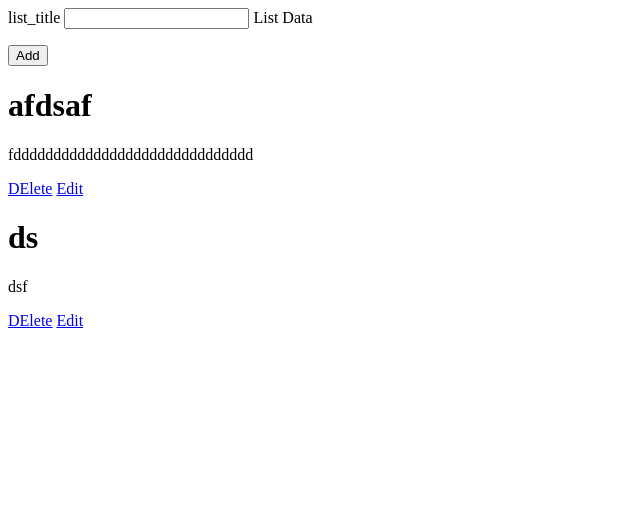
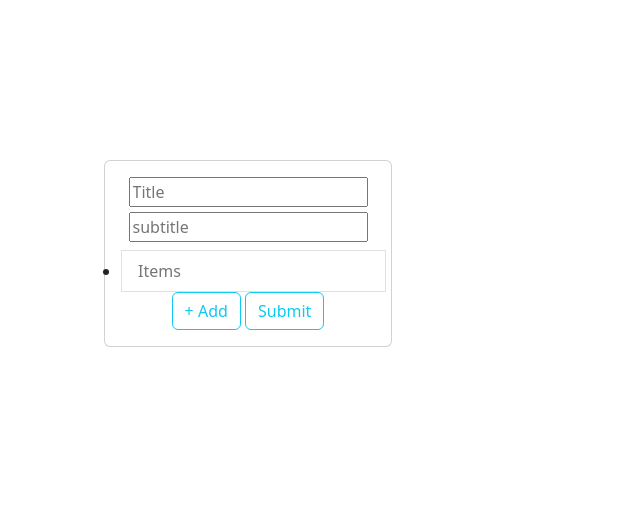
Before and after one commit to seriousadi/TodoList, a Flask app: page / in a window 1280 px wide. Shown: the top 506 px of the page, without its empty margins (0-640 px from the left). Run offline with Flask 3, Linux system fonts and the light colour scheme.

Commit message:
make it look better

```diff
--- a/main.py
+++ b/main.py
@@ -1,7 +1,8 @@
 from flask import Flask, render_template, request, redirect, url_for, flash
 from flask_sqlalchemy import SQLAlchemy
-from wtforms import StringField, validators, FieldList, SubmitField
+from wtforms import StringField, validators, SubmitField, TextAreaField
 from flask_wtf import FlaskForm
+import json
 
 db = SQLAlchemy()
 app = Flask(__name__)
@@ -13,7 +14,7 @@ db.init_app(app)
 # wtf form
 class TodolistForm(FlaskForm):
     title = StringField("list_title", validators=[validators.DataRequired()])
-    list_data = FieldList(StringField('List Data', [validators.DataRequired()]))
+    list_data = TextAreaField('List Data', [validators.DataRequired()])
     submit = SubmitField("Add")
 
 
@@ -24,6 +25,7 @@ class Todolist(db.Model):
     id = db.Column(db.Integer, primary_key=True)
     title = db.Column(db.String, unique=True, nullable=False)
     list_items = db.Column(db.String, nullable=False)
+    subtitle = db.Column(db.String, nullable=False)
 
 
 # creating todolist database
@@ -38,11 +40,11 @@ def home_page():
 
     form = TodolistForm()
 
-    if request.method == 'POST' and form.validate_on_submit():
-
+    if request.method == 'POST':
         data = request.form
-        print(data)
-
+        item = ""
+        for n in data.getlist('listItem'):
+            item = item + "@sdsplitk" + n
         # checking if that list already exists gives none or the list if it exists
         todo_list_check = db.session.execute(
             db.select(Todolist).filter_by(title=data['title'])).scalar_one_or_none()
@@ -50,15 +52,15 @@ def home_page():
         if todo_list_check is None:
             list_to_save = Todolist(
                 title=data['title'],
-                list_items=data['list_data']
+                subtitle=data['subtitle'],
+                list_items=item,
             )
             db.session.add(list_to_save)
             db.session.commit()
         else:
             flash("This list already exists")
-
-        return redirect(url_for('home_page'))
-
+    #
+    # return redirect(url_for('home_page'))
     return render_template("home_page.html", todolist_data=todolist_data, form=form)
 
 
@@ -66,18 +68,16 @@ def home_page():
 def delete_list(list_id):
     # checking if that list already exists gives none or the list if it exists
     todo_list = db.session.execute(db.select(Todolist).filter_by(id=list_id)).scalar_one_or_none()
-
     if todo_list is None:
         flash("This todo list doesn't exist")
     else:
         flash("successfully deleted that todolist")
         db.session.delete(todo_list)
         db.session.commit()
-
     return redirect(url_for('home_page'))
 
 
-@app.route("/editlist/<int:list_id>", methods=['POST','GET'])
+@app.route("/editlist/<int:list_id>", methods=['POST', 'GET'])
 def edit_list(list_id):
     # checking if that list already exists gives none or the list if it exists
     todo_list = db.session.execute(db.select(Todolist).filter_by(id=list_id)).scalar_one_or_none()
@@ -92,7 +92,6 @@ def edit_list(list_id):
             db.session.commit()
             flash("Successfully updated the data")
             return redirect(url_for('home_page'))
-
     if todo_list is None:
         flash("This todo list doesn't exist")
     else:
@@ -102,6 +101,5 @@ def edit_list(list_id):
         return render_template("edit.html", form=form, id=list_id)
 
 
-
 if __name__ == '__main__':
     app.run(debug=True)
--- /dev/null
+++ b/static/index.js
@@ -0,0 +1,3 @@
+$(".addMore").click(function(){
+$("#listItems").append('<li><input name="listItem"class="list-group-item" placeholder="Items"> </li>')
+})
--- a/static/styles.css
+++ b/static/styles.css
@@ -0,0 +1,3 @@
+body{
+padding:10rem 5rem 10rem;
+}
--- a/templates/header.html
+++ b/templates/header.html
@@ -5,6 +5,7 @@
     <meta name="viewport"
           content="width=device-width, user-scalable=no, initial-scale=1.0, maximum-scale=1.0, minimum-scale=1.0">
     <meta http-equiv="X-UA-Compatible" content="ie=edge">
+    <link rel="stylesheet" href="https://cdn.jsdelivr.net/npm/bootstrap@5.3.0-alpha1/dist/css/bootstrap.min.css">
     <link rel="stylesheet" href="{{url_for('static',filename='styles.css')}}">
     <title>Todo-list</title>
 </head>
--- a/templates/home_page.html
+++ b/templates/home_page.html
@@ -8,19 +8,61 @@
 {% endfor %}
 {% endif %}
 {% endwith %}
-<form method="post" action="/">
-    {{ form.csrf_token }}
-   {{ form.title.label }} {{ form.title }}
-    {{ form.list_data.label }} {{form.list_data}}
-    {{form.submit }}
-</form>
 
-{% for n in todolist_data %}
-<div>
-    <h1>{{n.title}}</h1>
-    <p>{{n.list_items}}</p>
-    <a href="{{url_for('delete_list',list_id=n.id)}}">DElete</a>
-    <a href="{{url_for('edit_list',list_id=n.id)}}">Edit</a>
+<div class="todoList container-fluid">
+    <form method="post" action="{{url_for('home_page')}}">
+        <div class="container-fluid text-center">
+            <div class="row">
+                <div class="col">
+                    <div class="card" style="width: 18rem;">
+                        <div class="card-body">
+                            <input name="title" class="card-title" placeholder="Title">
+                            <input name="subtitle" class="card-subtitle mb-2 text-muted" placeholder="subtitle">
+                            <ul  id="listItems" class="list-group list-group-flush">
+                                <li><input name="listItem"  class="list-group-item" placeholder="Items"></li>
+                            </ul>
+                            <div class="btn-group" role="group" aria-label="Basic outlined example">
+                                <a class="addMore btn btn-outline-info">+ Add</a>
+                            </div>
+                            <button class="btn btn-outline-info" type="submit">Submit</button>
+                        </div>
+                    </div>
+                </div>
+            </div>
+        </div>
+
+    </form>
 </div>
-{% endfor %}
+
+
+<div class="container-fluid text-center">
+    <div class="row">
+        {% for n in todolist_data %}
+        <div class="col">
+            <div class="card" style="width: 18rem;">
+                <div class="card-body">
+                    <h5 class="card-title">{{n.title}}</h5>
+                    <h6 class="card-subtitle mb-2 text-muted">{{n.subtitle}}</h6>
+                    <ul class="list-group list-group-flush">
+                        {% set list1 = n.list_items.split('@sdsplitk') %}
+                        {% for item in list1 %}
+
+
+                        <li class="list-group-item">{{item}}</li>
+                        {% endfor %}
+                        <li class="list-group-item">A second item</li>
+                        <li class="list-group-item">A third item</li>
+                    </ul>
+                    <div class="btn-group" role="group" aria-label="Basic outlined example">
+                        <a href="{{url_for('delete_list',list_id=n.id)}}" class="btn btn-outline-info">Delete it</a>
+                        <a href="{{url_for('edit_list',list_id=n.id)}}" class="btn btn-outline-info ">View</a>
+                        <a href="{{url_for('edit_list',list_id=n.id)}}" class="btn btn-outline-info ">Edit This</a>
+                    </div>
+                </div>
+            </div>
+        </div>
+
+        {% endfor %}
+    </div>
+</div>
 {% include "footer.html" %}
```
Also changed, not shown: templates/footer.html (+6 -2 lines), instance/todolist.db (deleted).
